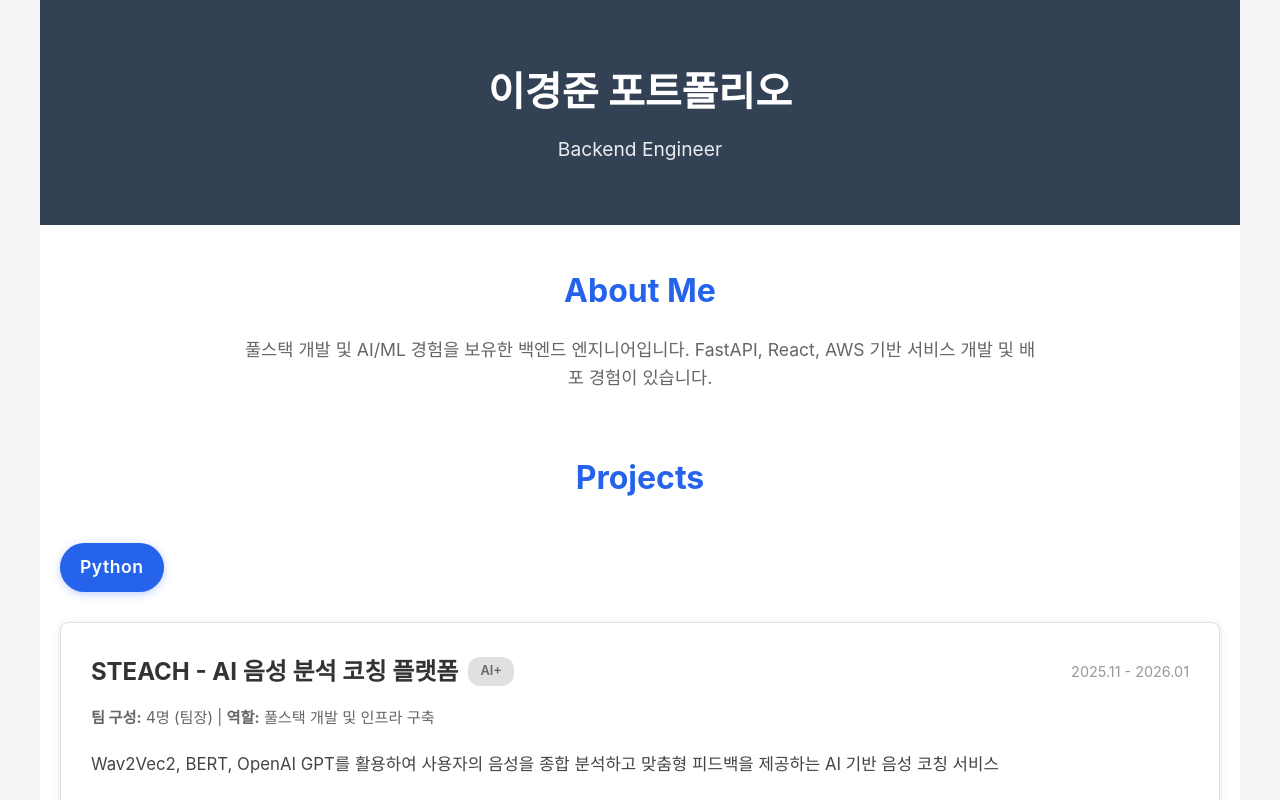
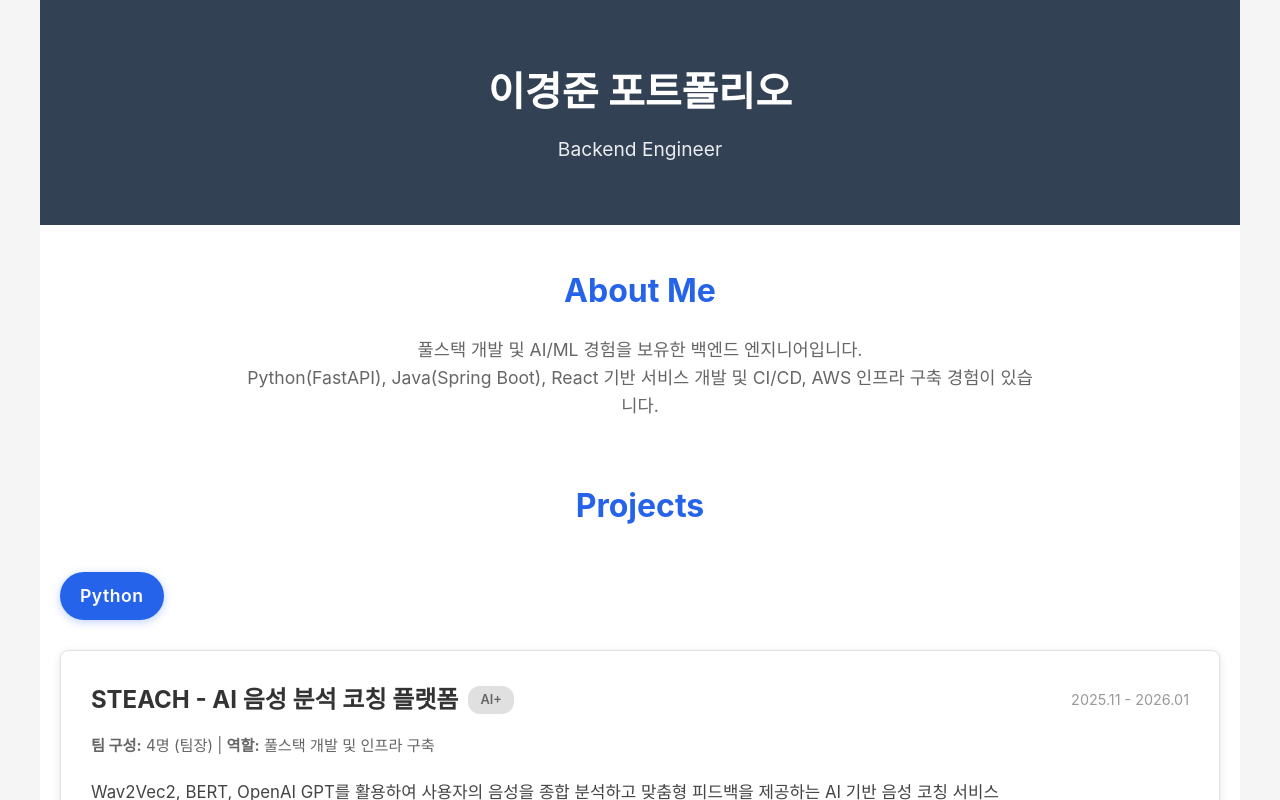
Before and after one commit to kanell0304/Portfolio, a React (Create React App) app: page / in a window 1280 px wide. Shown: the top 800 px of the page. Built offline with nearby package versions, Linux system fonts and the light colour scheme.

Commit message:
edit content

```diff
--- a/src/App.js
+++ b/src/App.js
@@ -80,8 +80,8 @@ function App() {
         <section className="intro">
           <h2>About Me</h2>
           <p>
-            풀스택 개발 및 AI/ML 경험을 보유한 백엔드 엔지니어입니다.
-            FastAPI, React, AWS 기반 서비스 개발 및 배포 경험이 있습니다.
+            풀스택 개발 및 AI/ML 경험을 보유한 백엔드 엔지니어입니다.<br />
+            Python(FastAPI), Java(Spring Boot), React 기반 서비스 개발 및 CI/CD, AWS 인프라 구축 경험이 있습니다.
           </p>
         </section>
 
```
